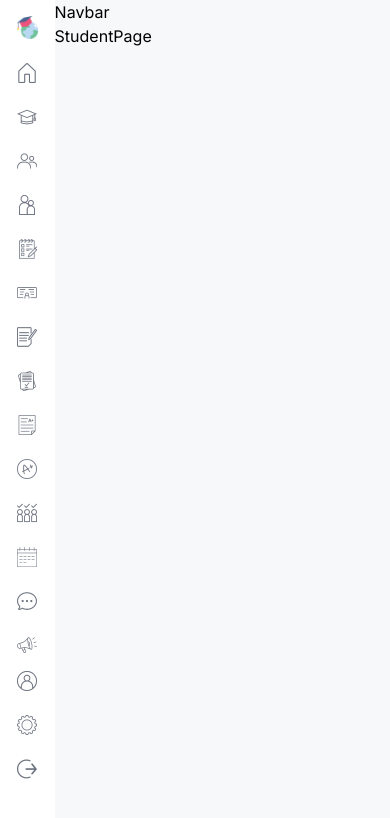
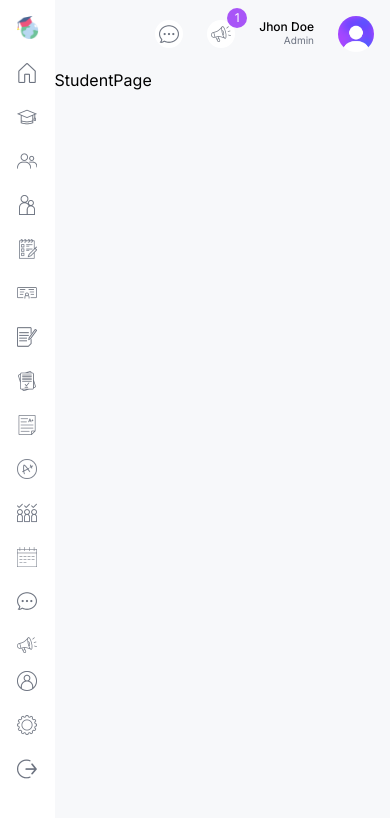
Before and after one commit to sergey87chuvasov/School-Management-Dashboard, a Next.js app: page /student in a window 390 px wide. Shown: the top 818 px of the page. Built offline with nearby package versions, Linux system fonts and the light colour scheme.

Commit message:
added Responsive Navbar Design

```diff
--- a/src/components/Navbar.tsx
+++ b/src/components/Navbar.tsx
@@ -1,5 +1,45 @@
+import Image from 'next/image';
+
 const Navbar = () => {
-  return <div className=''>Navbar</div>;
+  return (
+    <div className='flex items-center justify-between p-4'>
+      <div className='hidden md:flex items-center gap-2 text-xs rounded-full ring-[1.5px] ring-gray-300 px-2'>
+        <Image src='/search.png' alt='icon pic' width={14} height={14} />
+        <input
+          type='text'
+          placeholder='Search..'
+          className='w-[200px] p-2 bg-transparent outline-none'
+        />
+      </div>
+      <div className='flex items-center gap-6 justify-end w-full'>
+        <div className='bg-white rounded-full w-7 h-7 flex items-center justify-center cursor-pointer'>
+          <Image src='/message.png' alt='icon pic' width={20} height={20} />
+        </div>
+        <div className='bg-white rounded-full w-7 h-7 flex items-center justify-center cursor-pointer relative'>
+          <Image
+            src='/announcement.png'
+            alt='icon pic'
+            width={20}
+            height={20}
+          />
+          <div className='absolute -top-3 -right-3 w-5 h-5 flex items-center justify-center bg-purple-500 text-white rounded-full text-xs'>
+            1
+          </div>
+        </div>
+        <div className='flex flex-col'>
+          <span className='text-xs leading-3 font-medium'>Jhon Doe</span>
+          <span className='text-[10px] text-gray-500 text-right'>Admin</span>
+        </div>
+        <Image
+          src='/avatar.png'
+          alt='ava pic'
+          width={36}
+          height={36}
+          className='rounded-full'
+        />
+      </div>
+    </div>
+  );
 };
 
 export default Navbar;
```
